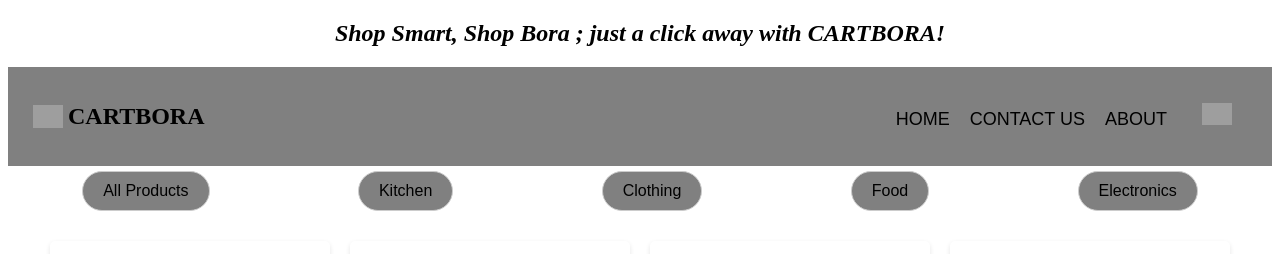
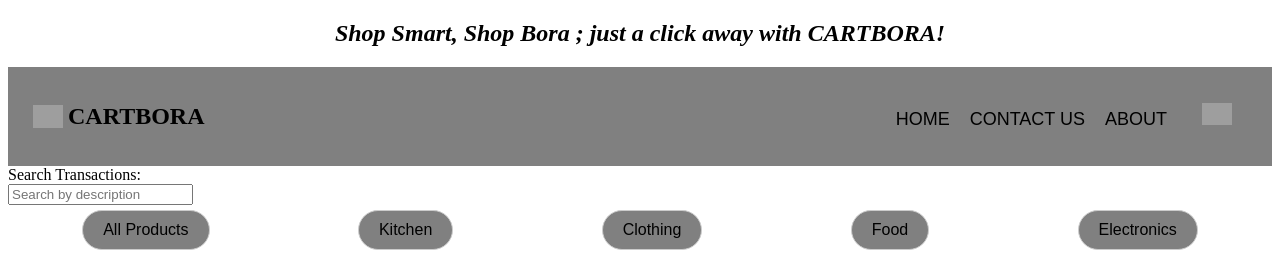
Before and after one commit to J-Wendoh/CARTBORA-PROJECT-GROUP1-PHASE2, a React (Vite) app: page / in a window 1280 px wide. Shown: the top 254 px of the page. Built offline with nearby package versions, Linux system fonts and the light colour scheme; data requests are answered from the project's data file; grey boxes are pictures that could not be loaded.

Commit message:
Add search functionality

```diff
--- a/src/assets/components/productCollection.jsx
+++ b/src/assets/components/productCollection.jsx
@@ -1,15 +1,21 @@
 import React,  {useState} from 'react'
 import ProductCard from './productCard'
 import FilterModule from './filterModule';
+import SearchBar from './searchBar';
 
 
 
 const ProductCollection = ({ items, addToCart }) => {
   const [selectedCategory, setSelectedCategory] = useState('All')
+  const [searchTerm, setSearchTerm] = useState('');
 
-  // function handleCategoryChange(category) {
-  //   setSelectedCategory(category);
-  // }
+  // const handleChange = (event) => {
+  //   setSearchTerm(event.target.value);
+  // };
+
+  const handleSearchChange = (term) => {
+    setSearchTerm(term);
+  };
 
   const filterItems = (catItem) => {
     setSelectedCategory(catItem);
@@ -25,19 +31,23 @@ const ProductCollection = ({ items, addToCart }) => {
     }
   };
 
-  const itemsToDisplay = items.filter((item) => {
-    if (selectedCategory === "All") return true;
+  const filteredItems = items.filter((item) => {
+    // Combine category and search term filtering conditions
+    return (
+      (selectedCategory === "All" || item.category === selectedCategory) &&
+      item.productName.toLowerCase().includes(searchTerm.toLowerCase())
+    );
+  });
 
-    return item.category === selectedCategory;
-  });
 
   return (
     <>
     <div>
+      <SearchBar onSearchChange={handleSearchChange}/>
       <FilterModule filterItems={filterItems}/>
     </div>
     <div className='product-collection'>
-      {itemsToDisplay.map((item) => (
+      {filteredItems.map((item) => (
         <ProductCard
           key={item.id}
           item={item}
--- a/src/assets/components/searchBar.jsx
+++ b/src/assets/components/searchBar.jsx
@@ -1,27 +1,21 @@
 import React, { useState } from 'react';
 
-function SearchBar({ onSearch }) {
-  const [searchTerm, setSearchTerm] = useState('');
+function SearchBar({onSearchChange}) {
 
-  const handleChange = (event) => {
-    setSearchTerm(event.target.value);
-  };
-
-  const handleSubmit = (event) => {
-    event.preventDefault();
-    onSearch(searchTerm);
-  };
 
   return (
-    <form onSubmit={handleSubmit}>
+    <div className="search-container"> {/* Optional class for overall styling */}
+    <label >Search Transactions:</label>
+    <div className="search-input">  {/* Add a class for styling the input field */}
+      {/* <FontAwesomeIcon icon={faSearch} className="search-icon" /> */}
       <input
         type="text"
-        placeholder="Search products..."
-        value={searchTerm}
-        onChange={handleChange}
+        id="search"
+        placeholder="Search by description"
+        onChange={(e) => onSearchChange(e.target.value)}
       />
-      <button type="submit">Search</button>
-    </form>
+    </div>
+  </div>
   );
 }
 
```
